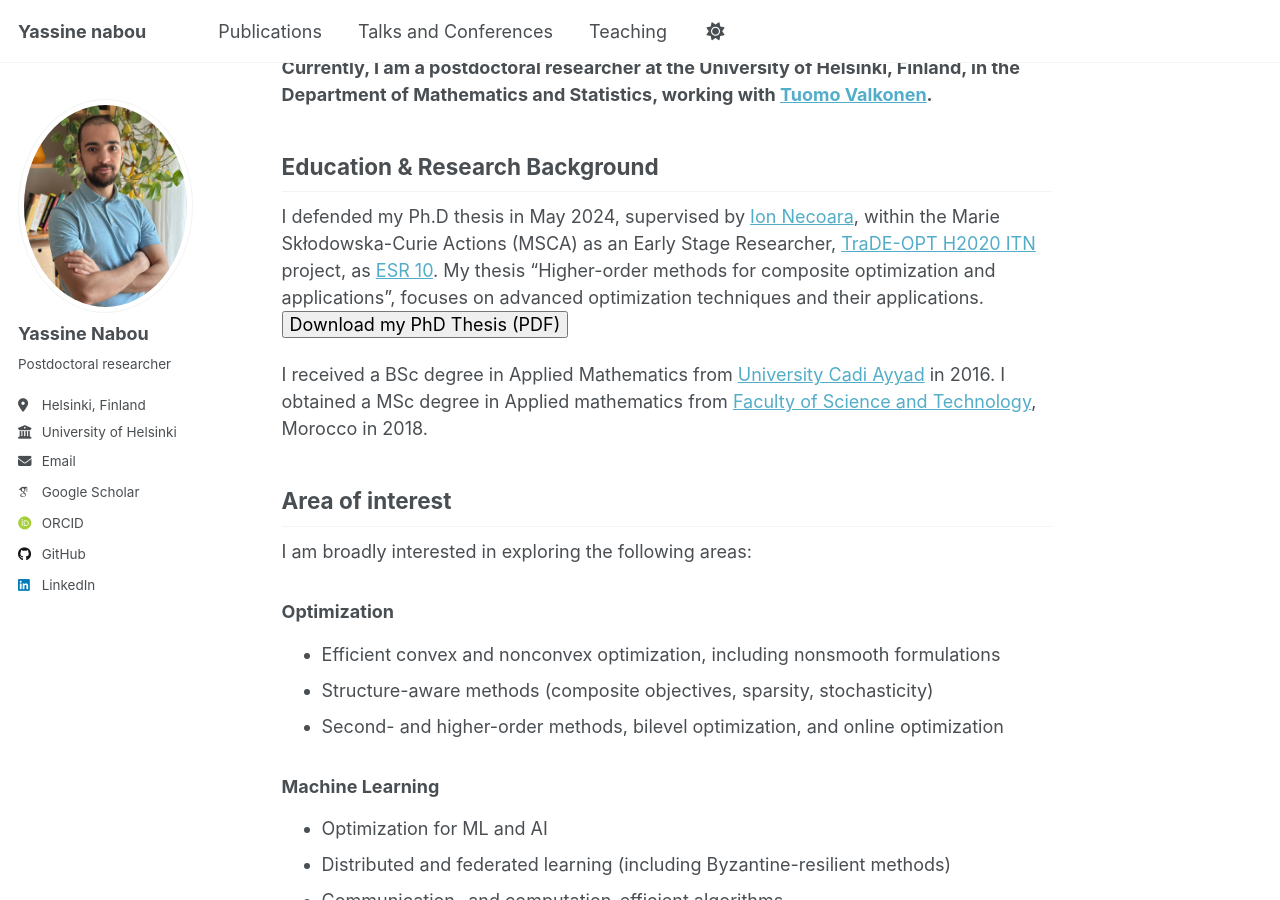
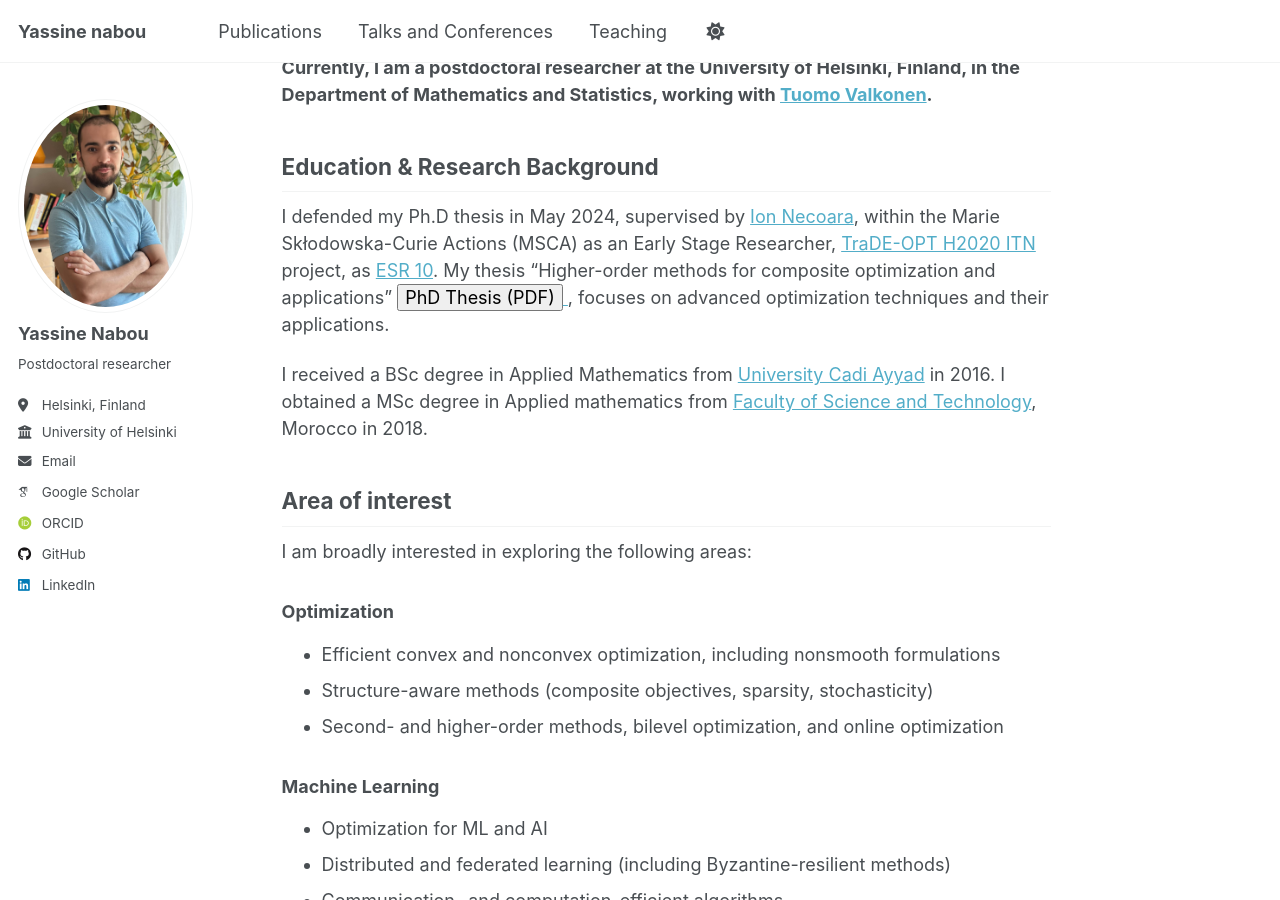
Before and after one commit to Yassine-Nabou/Yassine-Nabou.github.io, a Jekyll site: the page built from _pages/about.md, in a window 1280 px wide and 900 px high, scrolled down 327 px. Built offline with Jekyll 4.4.1, drawn with Linux system fonts in a browser that asks for light colours; some web fonts are replaced; a script that is not in the unit is left out.

Commit message:
Update about.md

```diff
--- a/_pages/about.md
+++ b/_pages/about.md
@@ -16,11 +16,11 @@ I am interested in applying optimization-driven approaches to complex R&D challe
 
 ## Education & Research Background
 
-I defended my Ph.D thesis in May 2024, supervised by [Ion Necoara](https://acse.pub.ro/index.php/en/ion-necoara/), within the Marie Skłodowska-Curie Actions (MSCA) as an Early Stage Researcher, [TraDE-OPT H2020 ITN](https://trade-opt-itn.eu) project, as [ESR 10](https://trade-opt-itn.eu/ESRs/nabou). My thesis "Higher-order methods for composite optimization and applications", focuses on advanced optimization techniques and their applications.
+I defended my Ph.D thesis in May 2024, supervised by [Ion Necoara](https://acse.pub.ro/index.php/en/ion-necoara/), within the Marie Skłodowska-Curie Actions (MSCA) as an Early Stage Researcher, [TraDE-OPT H2020 ITN](https://trade-opt-itn.eu) project, as [ESR 10](https://trade-opt-itn.eu/ESRs/nabou). My thesis "Higher-order methods for composite optimization and applications"
 <a href="/files/Yassine_nabou_PHD.pdf" download>
-  <button>Download my PhD Thesis (PDF)</button>
+  <button> PhD Thesis (PDF)</button>
 </a>
-
+, focuses on advanced optimization techniques and their applications.
 
 I received a BSc degree in Applied Mathematics from [University Cadi Ayyad](https://www.uca.ma) in 2016. I obtained a MSc degree in Applied mathematics from [Faculty of Science and Technology](https://www.fsts.ac.ma), Morocco in 2018.
 
```
